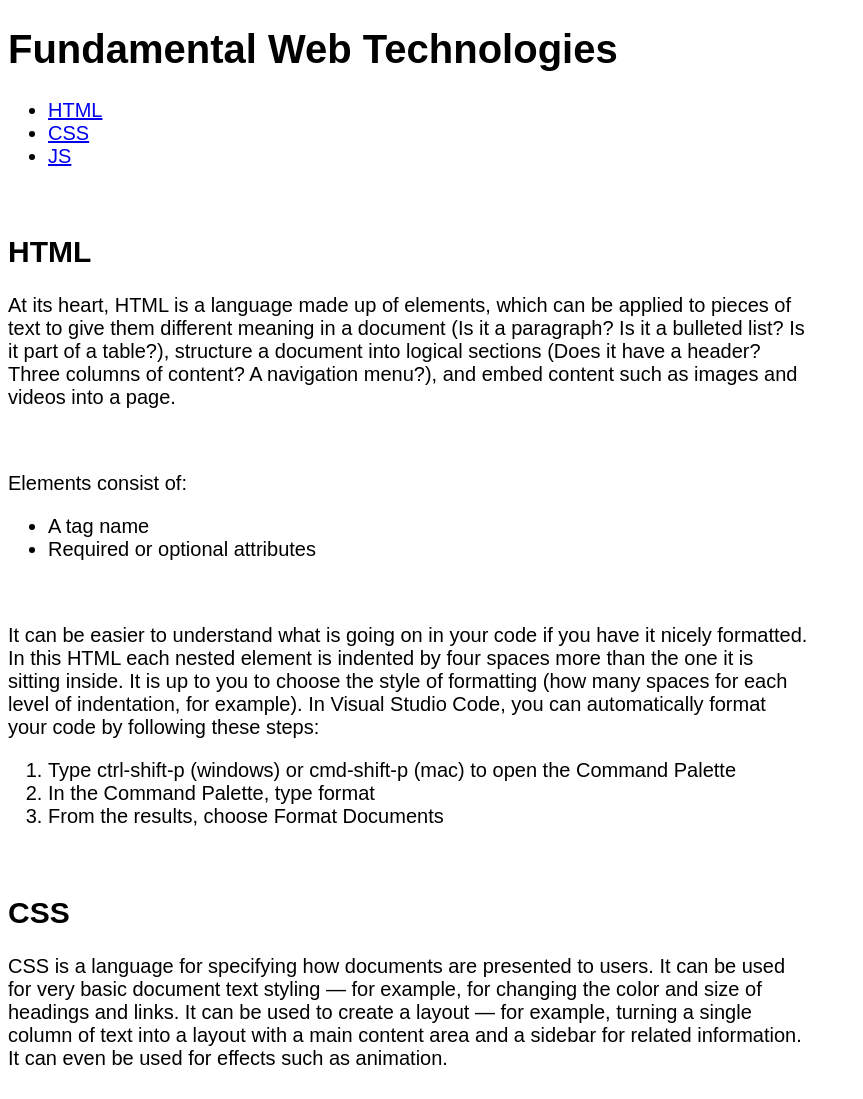
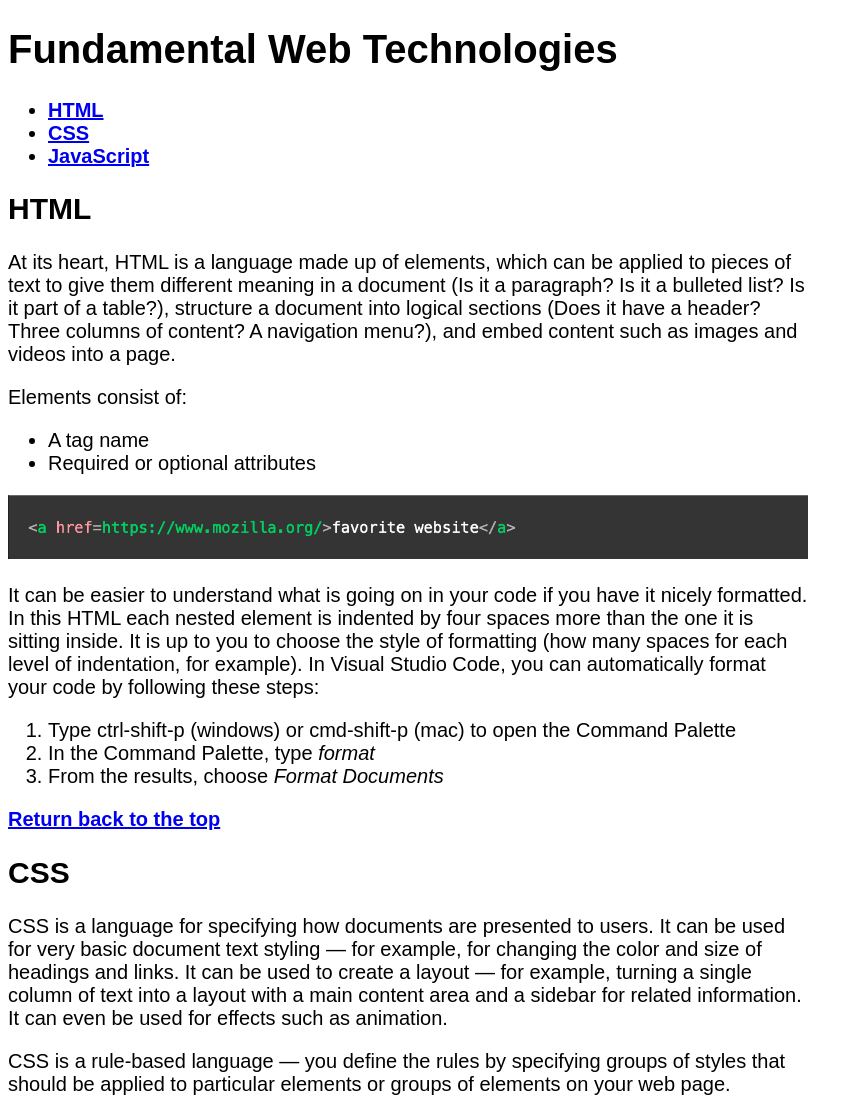
Before and after one commit to leohsaito/ACIT1620, a plain HTML site: page week2/lab2-files/index.html in a window 1280 px wide. Shown: the top 1099 px of the page, without its empty margins (0-863 px from the left). Drawn offline with Linux system fonts and the light colour scheme.

Commit message:
final lab commit week 2

```diff
--- a/week2/lab2-files/index.html
+++ b/week2/lab2-files/index.html
@@ -10,26 +10,24 @@
     <h1>Fundamental Web Technologies</h1>
     <nav>
         <ul>
-            <li><a href="#html-info">HTML</a></li>
-            <li><a href="#CSS-info">CSS</a></li>
-            <li><a href="#JS-info">JS</a></li>
+            <li><a href="#html-info"><b>HTML</b></a></li>
+            <li><a href="#CSS-info"><b>CSS</b></a></li>
+            <li><a href="#JS-info"><b>JavaScript</b></a></li>
         </ul>
     </nav>
-    <br>
     <section id="html-info">
-        <h2>HTML</h2>
+        <h1>HTML</h1>
         <p>
             At its heart, HTML is a language made up of elements, which can be applied to pieces of text to give them different meaning in a document
             (Is it a paragraph? Is it a bulleted list? Is it part of a table?), structure a document into logical sections
             (Does it have a header? Three columns of content? A navigation menu?), and embed content such as images and videos into a page.
         </p>
-        <br>
         <p>Elements consist of:</p>
         <ul>
             <li>A tag name</li>
             <li>Required or optional attributes</li>
         </ul>
-        <br>
+        <img src="element.png">
         <p>
             It can be easier to understand what is going on in your code if you have it nicely formatted.
             In this HTML each nested element is indented by four spaces more than the one it is sitting inside.
@@ -38,58 +36,61 @@
         </p>
         <ol>
             <li>Type ctrl-shift-p (windows) or cmd-shift-p (mac) to open the Command Palette</li>
-            <li>In the Command Palette, type format</li>
-            <li>From the results, choose Format Documents</li>
+            <li>In the Command Palette, type <i>format</i></li>
+            <li>From the results, choose <i>Format Documents</i></li>
         </ol>
-        <br>
+        <p>
+            <a href="https://leohsaito.github.io/ACIT1620/week2/lab2-files/"><b>Return back to the top</b></a>
+        </p>
     </section>
     <section id="CSS-info">
-        <h2>CSS</h2>
+        <h1>CSS</h1>
         <p>
             CSS is a language for specifying how documents are presented to users.
             It can be used for very basic document text styling — for example, for changing the color and size of headings and links.
             It can be used to create a layout — for example, turning a single column of text into a layout with a main content area and a sidebar for related information.
             It can even be used for effects such as animation.
         </p>
-        <br>
         <p>
             CSS is a rule-based language — you define the rules by specifying groups of styles that should be applied to particular elements or groups of elements on your web page.
         </p>
-        <br>
         <p>
             For example, you can decide to have the main heading on your page to be shown as large red text.
             The following code shows a very simple CSS rule that would achieve the styling described above:
         </p>
         <img src="css.png">
-        <br>
+        <p>
+            <a href="https://leohsaito.github.io/ACIT1620/week2/lab2-files/"><b>Return back to the top</b></a>
+        </p>
     </section>
     <section id="JS-info">
-        <h2>JavaScript</h2>
+        <h1>JavaScript</h1>
         <p>
             JavaScript is a programming language that allows you to implement complex functionalities on web pages.
             Every time a web page does more than just sit there and display static information for you to look at
             —displaying timely content updates, interactive maps, animated 2D/3D graphics, scrolling video jukeboxes, or more
             —you can bet that JavaScript is probably involved.
         </p>
-        <br>
         <p>The core client-side JavaScript language consists of some common programming features that allow you to do things like:</p>
         <ul>
             <li>Store useful values inside variables</li>
             <li>Perform operations on pieces of text (known as "strings" in programming)</li>
             <li>Run code in response to certain events occurring on a web page - for example, a user clicking a button</li>
         </ul>
-        <br>
+        <img src="script.png">
         <p>
             What is even more exciting however is the functionality built on top of the client-side JavaScript language.
             So-called Application Programming Interfaces (APIs) provide you with extra superpowers to use in your JavaScript code.
         </p>
-        <br>
         <p>
             APIs are ready-made sets of code building blocks that allow a developer to implement programs that would otherwise be hard or impossible to implement.
             They do the same thing for programming that ready-made furniture kits do for home building
             — it is much easier to take ready-cut panels and screw them together to make a bookshelf than it is to
             work out the design yourself, go and find the correct wood, cut all the panels to the right size and shape, find the correct-sized screws, and then put them together to make a bookshelf.
         </p>
+        <p>
+            <a href="https://leohsaito.github.io/ACIT1620/week2/lab2-files/"><b>Return back to the top</b></a>
+        </p>
     </section>
 </body>
 </html>
```
